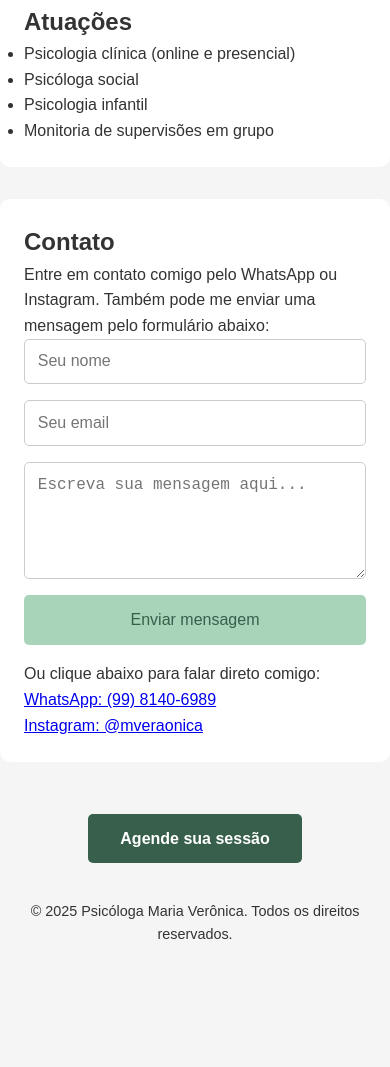
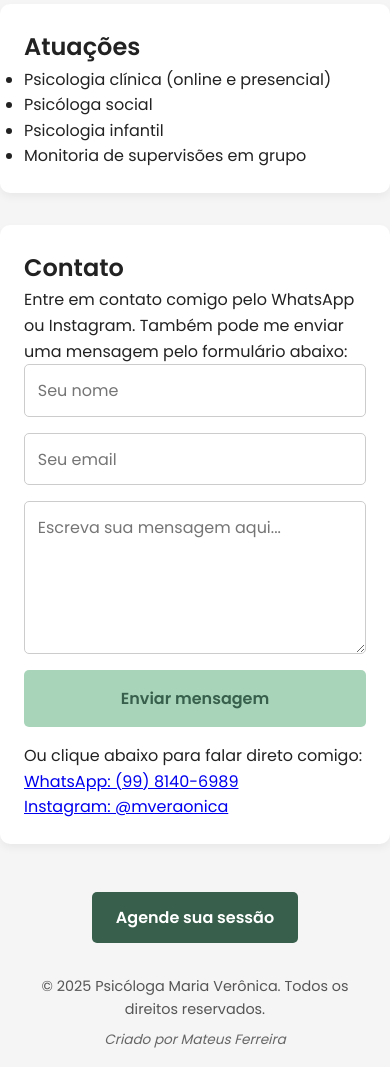
Before and after one commit to mmatteuus/site-psicologa, a plain HTML site: page index.html in a window 390 px wide. Shown: the part 781-1848 px from the top of the page. Before the commit the page ends 1743 px from the top, so only its background shows below. Drawn offline with Linux system fonts and the light colour scheme.

Commit message:
Update index.html

```diff
--- a/index.html
+++ b/index.html
@@ -5,6 +5,8 @@
   <meta name="viewport" content="width=device-width, initial-scale=1" />
   <meta name="description" content="Psicóloga Maria Verônica - Atendimento clínico online e presencial." />
   <title>Psicóloga Maria Verônica</title>
+  <!-- Google Fonts: Poppins -->
+  <link href="https://fonts.googleapis.com/css2?family=Poppins:wght@300;400;600&display=swap" rel="stylesheet" />
   <style>
     :root {
       --verde-claro: #A8D5BA;
@@ -20,10 +22,10 @@
     }
 
     body {
-      font-family: Arial, sans-serif;
+      font-family: 'Poppins', sans-serif;
       line-height: 1.6;
       background-color: var(--cinza);
-      color: #333;
+      color: #222;
     }
 
     header {
@@ -34,7 +36,8 @@
     }
 
     header h1 {
-      font-size: 2.5rem;
+      font-size: 2.8rem;
+      font-weight: 600;
     }
 
     section {
@@ -48,6 +51,7 @@
       padding: 2rem;
       border-radius: 10px;
       margin-bottom: 2rem;
+      box-shadow: 0 4px 8px rgba(0,0,0,0.05);
     }
 
     .foto {
@@ -60,6 +64,12 @@
       height: 180px;
       border-radius: 50%;
       object-fit: cover;
+      box-shadow: 0 4px 8px rgba(0,0,0,0.1);
+      transition: transform 0.3s ease;
+    }
+
+    .foto img:hover {
+      transform: scale(1.05);
     }
 
     .cta {
@@ -73,7 +83,13 @@
       padding: 1rem 2rem;
       text-decoration: none;
       border-radius: 5px;
-      font-weight: bold;
+      font-weight: 600;
+      transition: background-color 0.3s ease;
+      display: inline-block;
+    }
+
+    .cta a:hover {
+      background-color: #2e4e3e;
     }
 
     form {
@@ -88,6 +104,14 @@
       border: 1px solid #ccc;
       border-radius: 5px;
       font-size: 1rem;
+      font-family: 'Poppins', sans-serif;
+    }
+
+    input:focus,
+    textarea:focus {
+      border-color: var(--verde-escuro);
+      outline: none;
+      box-shadow: 0 0 5px var(--verde-escuro);
     }
 
     button {
@@ -98,12 +122,27 @@
       border-radius: 5px;
       font-size: 1rem;
       cursor: pointer;
+      font-weight: 600;
+      transition: background-color 0.3s ease;
+      font-family: 'Poppins', sans-serif;
+    }
+
+    button:hover {
+      background-color: #92c199;
     }
 
     footer {
       text-align: center;
       padding: 1rem;
       font-size: 0.9rem;
+      color: #555;
+    }
+
+    footer p:last-child {
+      margin-top: 0.5rem;
+      font-size: 0.85rem;
+      color: #666;
+      font-style: italic;
     }
 
     @media (max-width: 600px) {
@@ -118,6 +157,13 @@
       .contato {
         padding: 1.5rem;
       }
+      .cta {
+        padding: 1rem;
+      }
+      .cta a {
+        padding: 0.8rem 1.5rem;
+        font-size: 1rem;
+      }
     }
   </style>
 </head>
@@ -129,7 +175,6 @@
 
   <section class="sobre">
     <div class="foto">
-      <!-- Substitua "veronica-foto.jpg" pela sua imagem -->
       <img src="veronica-foto.jpg" alt="Foto da Psicóloga Maria Verônica" />
     </div>
     <h2>Quem sou</h2>
@@ -190,6 +235,7 @@
 
   <footer>
     <p>&copy; 2025 Psicóloga Maria Verônica. Todos os direitos reservados.</p>
+    <p>Criado por Mateus Ferreira</p>
   </footer>
 </body>
 </html>
```
